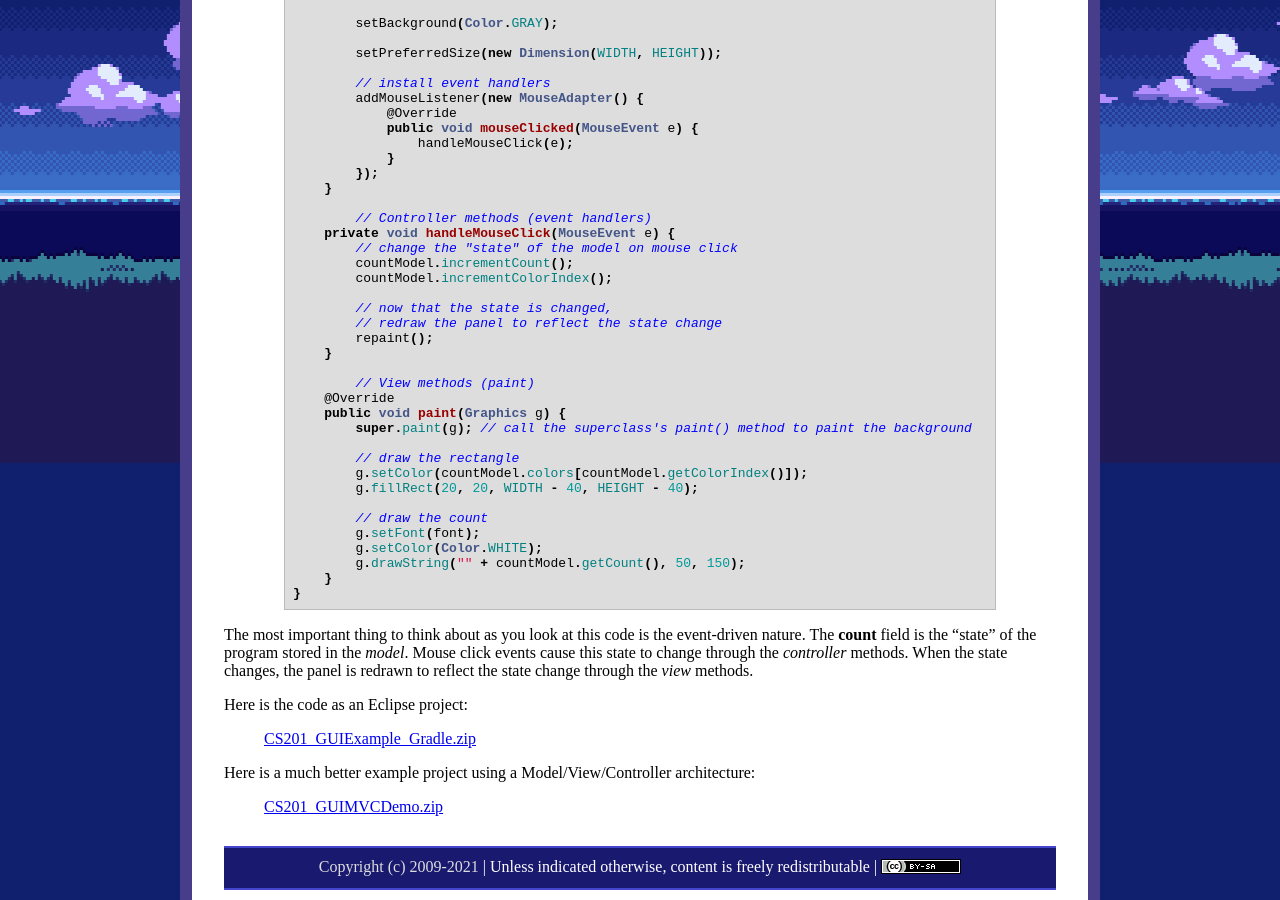
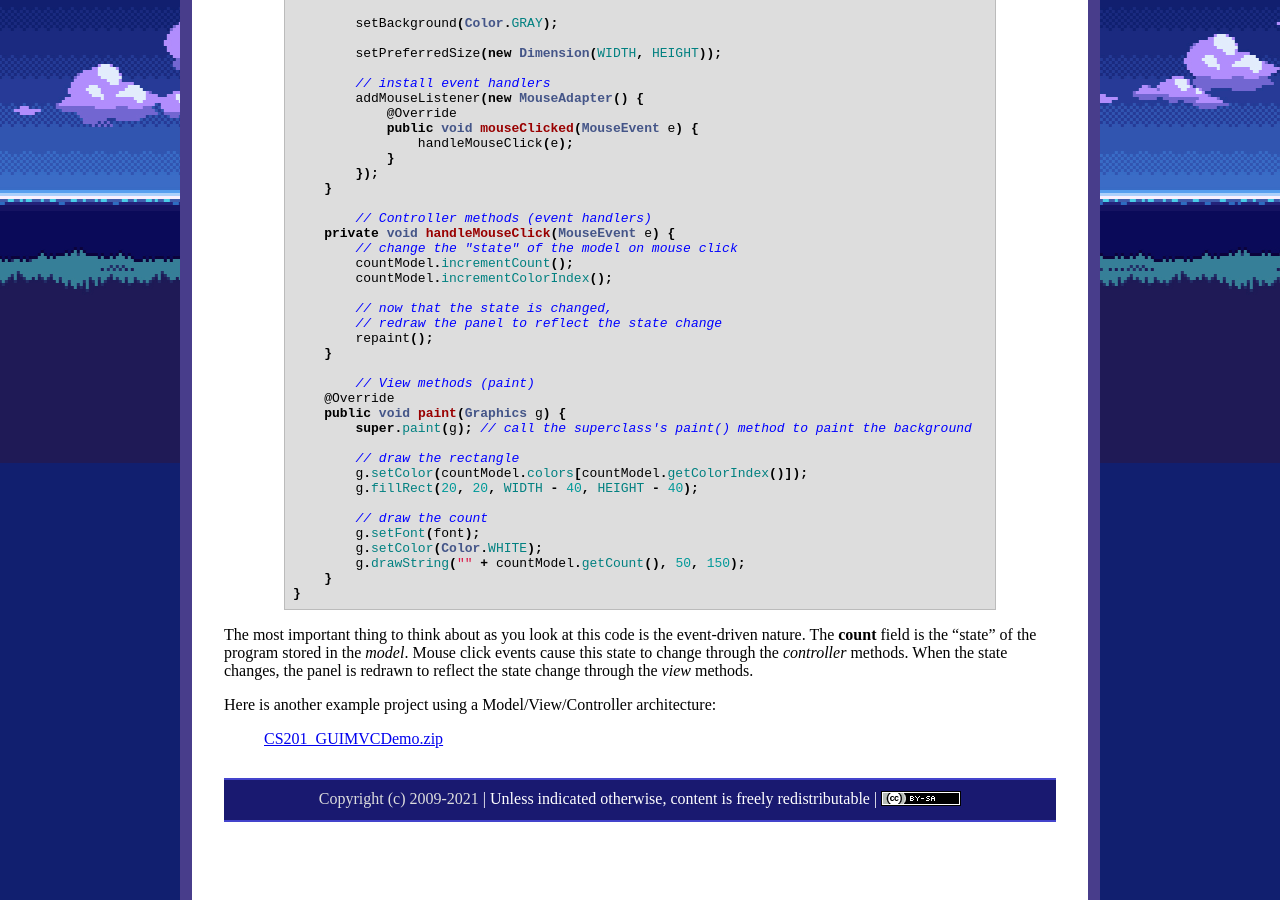
Before and after one commit to ycpcs/cs201-fall2021, a Jekyll site: the page built from lectures/lecture04.md, in a window 1280 px wide and 900 px high, scrolled down 3137 px. Built offline with Jekyll 4.4.1, drawn with Linux system fonts in a browser that asks for light colours.

Commit message:
add lecture 4 demo
add lecture 4 demo

```diff
--- a/lectures/lecture04.md
+++ b/lectures/lecture04.md
@@ -214,10 +214,6 @@ public class CountPanel extends JPanel {
 
 The most important thing to think about as you look at this code is the event-driven nature. The **count** field is the "state" of the program stored in the *model*. Mouse click events cause this state to change through the *controller* methods. When the state changes, the panel is redrawn to reflect the state change through the *view* methods.
 
-Here is the code as an Eclipse project:
-
-> [CS201_GUIExample_Gradle.zip](CS201_GUIExample_Gradle.zip)
-
-Here is a much better example project using a Model/View/Controller architecture:
+Here is another example project using a Model/View/Controller architecture:
 
 > [CS201_GUIMVCDemo.zip](CS201_GUIMVCDemo.zip)
```
Also changed, not shown: examples/index.md (+2 -0 lines), 4 other files.
